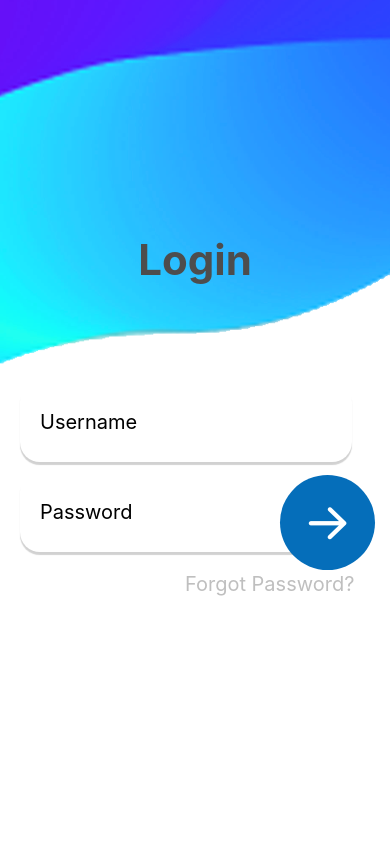
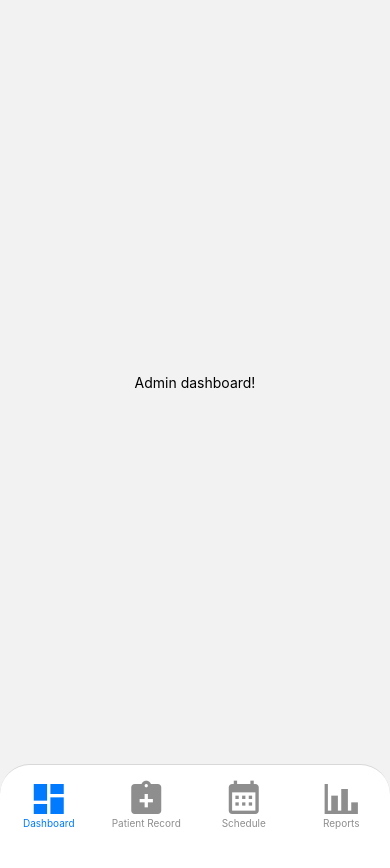
Before and after one commit to risandoval/ePMC-mobile, a React Native app: screen /AdminNavbar in a window 390 px wide. Shown: the top 868 px of the page. After the commit the page ends 844 px from the top, so only its background shows below. Built offline with nearby package versions, Linux system fonts and the light colour scheme.

Commit message:
admin screens

```diff
--- a/App.js
+++ b/App.js
@@ -7,6 +7,7 @@ import Login from "./components/Login";
 import LoginStaff from './components/LoginStaff';
 import LoginPatient from './components/LoginPatient';
 import Navbar from './navigation/Navbar';
+import AdminNavbar from "./components/admin/AdminNavbar";
 
 const Stack = createNativeStackNavigator();
 
@@ -17,6 +18,8 @@ export default function App() {
         <Stack.Screen name="Login" component={Login} options={{headerShown: false}} />
         <Stack.Screen name="LoginStaff" component={LoginStaff} options={{headerShown: false}}/>
         <Stack.Screen name="LoginPatient" component={LoginPatient} options={{headerShown: false}} />
+        <Stack.Screen name="AdminNavbar" component={AdminNavbar} options={{headerShown: false}} />
+        {/* <Stack.Screen name="Navbar" component={Navbar} options={{headerShown: false}} /> */}
       </Stack.Navigator>
     </NavigationContainer>
   );
--- a/components/Login.js
+++ b/components/Login.js
@@ -1,6 +1,8 @@
 import React from "react";
 import { StyleSheet, ImageBackground, Button, Pressable, View, Text, TextInput } from 'react-native';
 import AntDesign from 'react-native-vector-icons/AntDesign';
+
+
 
 
 export default function Login( { navigation} ) {
@@ -80,8 +82,8 @@ export default function Login( { navigation} ) {
           />
         </View>
 
-        <Pressable  style={styles.btnLogin} onPress={checkLogin}>
-        {/* <Pressable  style={styles.btnLogin} onPress={() => navigation.navigate("LoginStaff")}> */}
+        {/* <Pressable  style={styles.btnLogin} onPress={checkLogin}> */}
+        <Pressable  style={styles.btnLogin} onPress={() => navigation.navigate("AdminNavbar")}>
           <AntDesign name="arrowright" style={styles.btnLogin1} />
         </Pressable>
 
--- /dev/null
+++ b/components/admin/AdminNavbar.js
@@ -0,0 +1,63 @@
+import { NavigationContainer } from "@react-navigation/native";
+import { createBottomTabNavigator } from '@react-navigation/bottom-tabs';
+import MaterialCommunityIcons from 'react-native-vector-icons/MaterialCommunityIcons';
+import { StyleSheet } from 'react-native';
+
+//screens
+import AdminDashboard from './admin-screens/AdminDashboard';
+import AdminPatientRec from './admin-screens/AdminPatientRec';
+import AdminReports from './admin-screens/AdminReports';
+import AdminSched from './admin-screens/AdminSched';
+
+//screen names
+const admdashboard = 'Dashboard';
+const admpatientrec = 'Patient Record';
+const admreports = 'Reports';
+const admsched = 'Schedule';
+
+const Tab = createBottomTabNavigator();
+
+export default function Navbar() {
+    return(
+        // <NavigationContainer>
+            <Tab.Navigator initialRouteName={admdashboard}
+            screenOptions={({route}) => ({
+                tabBarIcon:({focused, color, size}) => {
+                    let iconName;
+                    let rn = route.name;
+
+                    if(rn === admdashboard){
+                        iconName = focused ? 'view-dashboard' : 'view-dashboard';
+                        size = 40
+                    } else if (rn === admpatientrec){
+                        iconName = focused ? 'clipboard-plus' : 'clipboard-plus';
+                        size = 40
+                    } else if (rn === admsched){
+                        iconName = focused ? 'calendar-month' : 'calendar-month';
+                        size = 40
+                    } else if (rn === admreports){
+                        iconName = focused ? 'chart-bar' : 'chart-bar';
+                        size = 40
+                    }
+                    return <MaterialCommunityIcons name={iconName} size={size} color={color}/>
+                },
+                tabBarStyle: {
+                    backgroundColor: '#fff',
+                    height: 80,
+                    paddingTop: 15,
+                    paddingBottom: 15,
+                    borderTopLeftRadius: 30,
+                    borderTopRightRadius: 30,
+                    elevation: 50
+                }
+            })}>
+
+                <Tab.Screen name={admdashboard} component={AdminDashboard} options={{headerShown: false}}/>
+                <Tab.Screen name={admpatientrec} component={AdminPatientRec} options={{headerShown: false}}/>
+                <Tab.Screen name={admsched} component={AdminSched} options={{headerShown: false}}/>
+                <Tab.Screen name={admreports} component={AdminReports} options={{headerShown: false}}/>
+
+            </Tab.Navigator>
+        // </NavigationContainer>
+    )
+}
--- /dev/null
+++ b/components/admin/admin-screens/AdminDashboard.js
@@ -0,0 +1,28 @@
+import { StyleSheet, ImageBackground, View, Text} from 'react-native';
+// import { createDrawerNavigator } from '@react-navigation/drawer';
+
+// const Drawer = createDrawerNavigator();
+
+export default function LoginStaff() {
+  return (
+    <View style={styles.container}>
+        <Text>Admin dashboard!</Text>
+    </View>
+
+  );
+}
+
+const styles = StyleSheet.create({
+//   bgimage: {
+//     width: '100%',
+//     height: '100%',
+//     flex: 1
+//   },
+
+  container: {
+    flex: 1,
+    backgroundColor: '#f2f2f2',
+    alignItems: 'center',
+    justifyContent: 'center',
+  },
+});
--- /dev/null
+++ b/components/admin/admin-screens/AdminPatientRec.js
@@ -0,0 +1,27 @@
+import { StyleSheet, ImageBackground, View, Text} from 'react-native';
+
+export default function LoginStaff() {
+  return (
+    <View style={styles.container}>
+      {/* <ImageBackground source={require('../assets/loginbg.png')} style={styles.bgimage}> */}
+        <Text>Admin patient record!</Text>
+      {/* </ImageBackground> */}
+    </View>
+
+  );
+}
+
+const styles = StyleSheet.create({
+  bgimage: {
+    width: '100%',
+    height: '100%',
+    flex: 1
+  },
+
+  container: {
+    flex: 1,
+    backgroundColor: '#fff',
+    alignItems: 'center',
+    justifyContent: 'center',
+  },
+});
--- /dev/null
+++ b/components/admin/admin-screens/AdminReports.js
@@ -0,0 +1,27 @@
+import { StyleSheet, ImageBackground, View, Text} from 'react-native';
+
+export default function LoginStaff() {
+  return (
+    <View style={styles.container}>
+      {/* <ImageBackground source={require('../assets/loginbg.png')} style={styles.bgimage}> */}
+        <Text>Admin reports!</Text>
+      {/* </ImageBackground> */}
+    </View>
+
+  );
+}
+
+const styles = StyleSheet.create({
+  bgimage: {
+    width: '100%',
+    height: '100%',
+    flex: 1
+  },
+
+  container: {
+    flex: 1,
+    backgroundColor: '#fff',
+    alignItems: 'center',
+    justifyContent: 'center',
+  },
+});
--- /dev/null
+++ b/components/admin/admin-screens/AdminSched.js
@@ -0,0 +1,27 @@
+import { StyleSheet, ImageBackground, View, Text} from 'react-native';
+
+export default function LoginStaff() {
+  return (
+    <View style={styles.container}>
+      {/* <ImageBackground source={require('../assets/loginbg.png')} style={styles.bgimage}> */}
+        <Text>Admin schedule!</Text>
+      {/* </ImageBackground> */}
+    </View>
+
+  );
+}
+
+const styles = StyleSheet.create({
+  bgimage: {
+    width: '100%',
+    height: '100%',
+    flex: 1
+  },
+
+  container: {
+    flex: 1,
+    backgroundColor: '#fff',
+    alignItems: 'center',
+    justifyContent: 'center',
+  },
+});
```
